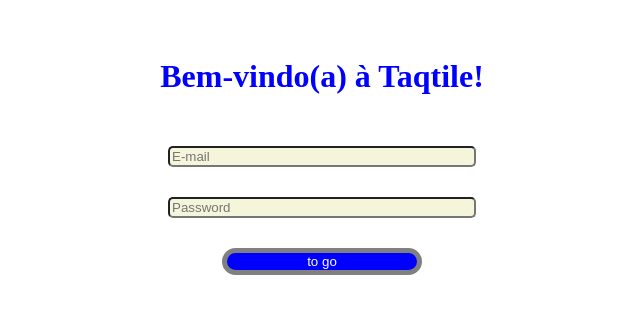
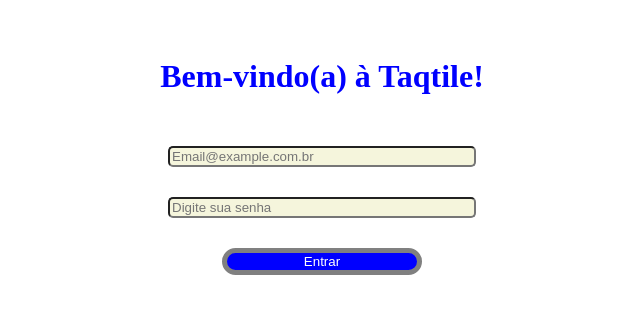
Before and after one commit to Antonio-Jr28/Onboarding-instituto-taqtile, a React (Create React App) app: page / in a window 1280 px wide. Shown: the top 314 px of the page, without its empty margins (318-958 px from the left). Built offline with nearby package versions, Linux system fonts and the light colour scheme.

Commit message:
int-login

```diff
--- a/src/App.tsx
+++ b/src/App.tsx
@@ -1,9 +1,20 @@
 import React from 'react';
-
+import { ApolloClient, InMemoryCache, ApolloProvider, useQuery, gql } from '@apollo/client';
 import { FormLogin } from './components/formlogin/form-login'
 
-export const App = ():JSX.Element => {
+
+const client = new ApolloClient({
+  uri:'https://template-onboarding-node-sjz6wnaoia-uc.a.run.app/graphql' ,
+  cache: new InMemoryCache(),
+});
+
+
+export const App = (): JSX.Element => {
   return (
-        <FormLogin />
-  )
+
+     <ApolloProvider client={client}>
+          <FormLogin />
+     </ApolloProvider>
+
+  );
 }
--- a/src/components/button/button.tsx
+++ b/src/components/button/button.tsx
@@ -2,4 +2,18 @@
 
 import { BtnStyle } from './button-style';
 
-export const Button = ():JSX.Element => <BtnStyle type='submit'>to go</BtnStyle>
+interface ButtonProps {
+    LoadingButton: boolean;
+    onClick: (e: { preventDefault: () => void }) => void;
+}
+
+export const Button = ( props:ButtonProps ):JSX.Element => {
+
+
+    return (
+    <BtnStyle type='submit' disabled={props.LoadingButton} onClick={props.onClick}>
+    {props.LoadingButton ? 'Loading...' : 'Entrar'}</BtnStyle>
+
+    )
+
+}
--- a/src/components/formlogin/form-login.tsx
+++ b/src/components/formlogin/form-login.tsx
@@ -1,4 +1,6 @@
-import React from 'react'
+import React, { useState } from 'react'
+import { ApolloError, useMutation  } from '@apollo/client';
+import { QueryLogar } from '../../service/request-login';
 
 import { WrapperLogin, Form } from './form-style';
 import { Title } from '../title/title';
@@ -6,11 +8,49 @@
 import { Button } from '../button/button';
 
 
-export const FormLogin = ():JSX.Element =>
+export const FormLogin = ():JSX.Element => {
+   const [email, setEmail] = useState('');
+   const [password, setPassword] = useState('');
+
+   const handleEmail = (value:string) => {
+    setEmail(value)
+    }
+    const handlePassword = (value:string) => {
+    setPassword(value)
+    }
+
+   const [login, {loading}] = useMutation(QueryLogar, {
+        onError:(error: ApolloError) => {
+            alert('Login ou senha invalido, Por gentileza inserir novamente...');
+            console.log(error);
+        },
+        onCompleted: (e: any) => {
+            const tokenValue = e.login.token;
+            localStorage.setItem('token', tokenValue);
+
+            alert('Bem Vindo Usuario!!');
+
+        },
+    });
+    const enviarForm = (e: { preventDefault: () => void }) => {
+        {console.log(email, password);
+        e.preventDefault();
+        login ({
+            variables: {
+                data: {email, password },
+            }
+        })
+        }
+    }
+
+   return (
+
          <Form>
              <WrapperLogin>
                 <Title />
-                <Input />
-                <Button />
+                <Input email={email} password={password} onChangeEmail={handleEmail} onChangePassword={handlePassword} />
+                <Button LoadingButton={loading} onClick={enviarForm} />
              </WrapperLogin>
         </Form>
+         )
+}
--- a/src/components/input/input.tsx
+++ b/src/components/input/input.tsx
@@ -1,18 +1,46 @@
-import React from 'react'
+import React from 'react';
 
 import { InputStyle } from './input-style';
 
-export const Input = ():JSX.Element =>
-    <>
+
+interface InputProps{
+        email:string;
+        password: string;
+        onChangeEmail: (value:string) => void;
+        onChangePassword: (value:string) => void;
+
+}
+
+export const Input = (props:InputProps):JSX.Element => {
+        const handleEmail = (value:string) => {
+        props.onChangeEmail(value)
+        }
+        const handlePassword = (value:string) => {
+        props.onChangePassword(value)
+        }
+
+        return (
+        <>
         <InputStyle
+                onChange={(e) => handleEmail(e.target.value)}
+                value={props.email}
+                name='email'
                 type='email'
-                placeholder='E-mail'
+                placeholder='Email@example.com.br'
                 required
+                pattern='[a-z0-9._%+-]+@[a-z0-9.-]+\.[a-z]{2,}$'
+                title='Digite um endereço de email valido. (NOTA:com letras minusculas)'
                 id='mail'/>
+
                 <InputStyle
+                onChange={(e) => handlePassword(e.target.value)}
+                value={props.password}
+                name='password'
+                placeholder='Digite sua senha'
                 type='password'
-                placeholder='Password'
-                pattern="/^
-                (?=.*\d)(?=.*[a-z])(?=.*[A-Z])[0-9a-zA-Z$*&@#]{7,}"
-                required/>
-    </>;
+                required
+                pattern='(^(?=.*\d)(?=.*[a-zA-Z]).{7,}$)'
+                title='Sua Senha deve possuir no minimo 7 caracteres, com pelo menos 1 letra e 1 numero'/>
+        </>
+        )
+}
--- /dev/null
+++ b/src/service/request-login.ts
@@ -0,0 +1,12 @@
+import { gql } from "@apollo/client";
+
+export const QueryLogar = gql`
+    mutation login($data: LoginInput!) {
+        login(data: $data) {
+            token
+            user {
+                email
+            }
+        }
+    }
+`;
```
Also changed, not shown: .prettierrc.js (added).
